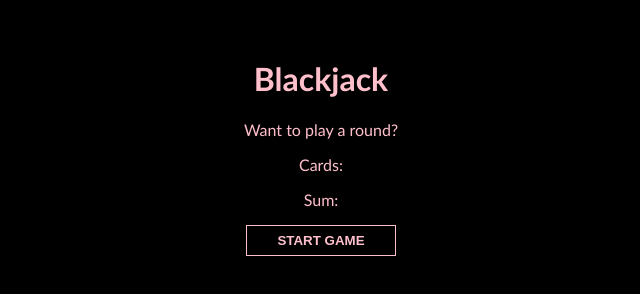
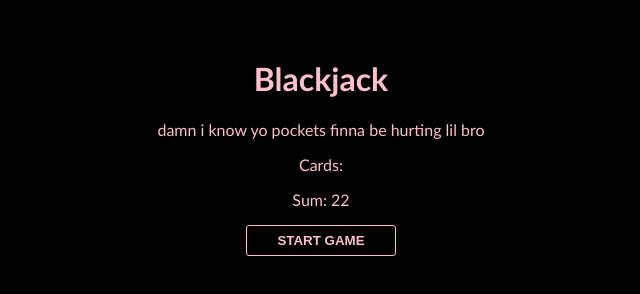
Before and after one commit to GianniKilkenny/js-course, a plain HTML site: page black-jack/index.html in a window 1280 px wide. Both pictures are taken after a click on the button "START GAME". Shown: the whole page, without its empty margins (319-959 px from the left). Drawn offline with Linux system fonts and the light colour scheme.

Commit message:
added message to the DOM and the sum

```diff
--- a/black-jack/index.html
+++ b/black-jack/index.html
@@ -11,7 +11,7 @@
     <h1>Blackjack</h1>
     <p id="message-el">Want to play a round?</p>
     <p>Cards:</p>
-    <p>Sum:</p>
+    <p id="sum-el">Sum:</p>
     <button id="start" onclick="startGame()">START GAME</button>
   </body>
 </html>
--- a/black-jack/script.js
+++ b/black-jack/script.js
@@ -3,9 +3,10 @@ let secondCard = 11;
 let sum = firstCard + secondCard;
 let hasBlackJack = false;
 let isAlive = true;
-
 let message = "";
 
+messageEl = document.getElementById("message-el");
+sumEl = document.getElementById("sum-el");
 function startGame() {
   if (sum <= 20) {
     message = "do you want to draw a new card lil bro?";
@@ -15,8 +16,9 @@ function startGame() {
   } else {
     message = "damn i know yo pockets finna be hurting lil bro";
     let isAlive = false;
-    console.log(message);
   }
+  messageEl.textContent = message;
+  sumEl.textContent = `Sum: ${sum}`;
 }
 
 // let age = 100;
--- a/black-jack/style.css
+++ b/black-jack/style.css
@@ -24,6 +24,7 @@ button {
   border: 1px solid pink;
   padding: 7px;
   font-weight: 800;
+  border-radius: 3px;
 }
 button:hover {
   color: black;
```
